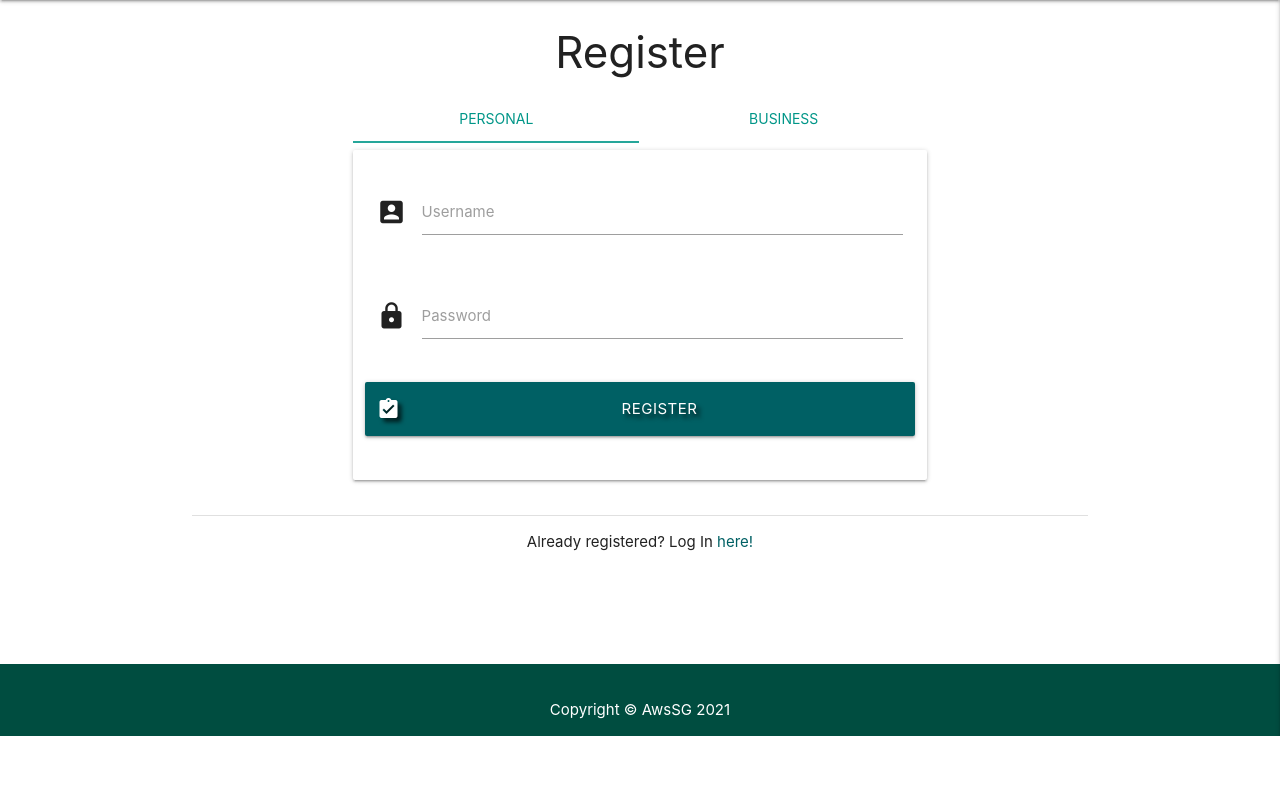
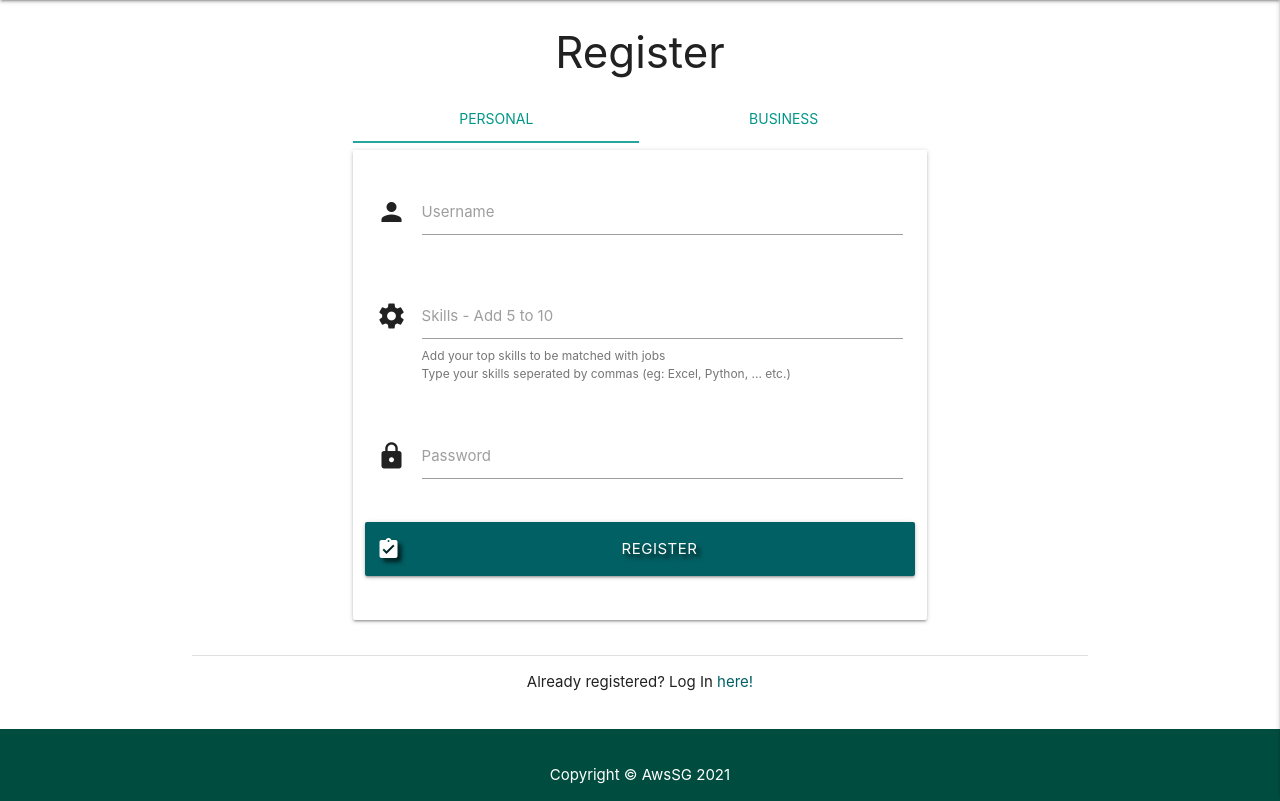
Before and after one commit to AwsSG/wurc, a Flask app: page /register in a window 1280 px wide. Shown: the part 64-865 px from the top of the page. Before the commit the page ends 800 px from the top, so only its background shows below. Run offline with Flask 2, Linux system fonts and the light colour scheme; some libraries are stand-ins or nearby versions.

Commit message:
Updated style on profile template, added skills input in personal registration

```diff
--- a/run.py
+++ b/run.py
@@ -78,7 +78,7 @@ def register():
             "username": request.form.get("username").lower(),
             "password": generate_password_hash(request.form.get("password")),
             "company": False,
-            "skills": ""
+            "skills": request.form.get("skills")
         }
         mongo.db.members.insert_one(register)
 
--- a/static/css/style.css
+++ b/static/css/style.css
@@ -64,3 +64,7 @@ flex: 1 0 auto;
 .tight {
     margin-bottom: 3px;
 }
+
+.card-panel .left-highlight {
+    border-left: 3px solid #e0e0e0;
+}
--- a/templates/fill_prof.html
+++ b/templates/fill_prof.html
@@ -193,7 +193,7 @@
         <!-- Skills input -->
         <div class="row">
             <div class="input-field col s12">
-                <input id="skills" name="skills" type="text" class="validate">
+                <input id="skills" name="skills" type="text" value="{{ username.skills }}" class="validate">
                 <label for="skills">Skills - Add 5 to 10</label>
                 <span class="helper-text">Type your skills seperated by
                     commas (eg: Excel, Python, ... etc.)</span>
--- a/templates/register.html
+++ b/templates/register.html
@@ -18,10 +18,20 @@
                 <!-- Username -->
                 <div class="row">
                     <div class="input-field col s12">
-                        <i class="material-icons prefix">account_box</i>
+                        <i class="material-icons prefix">person</i>
                         <input id="username" name="username" type="text" minlength="5" maxlength="15"
                             pattern="^[a-zA-Z0-9]{5,15}$" class="validate" required>
                         <label for="username">Username</label>
+                    </div>
+                </div>
+                <div class="row">
+                    <div class="input-field col s12">
+                        <i class="material-icons prefix">settings</i>
+                        <input id="skills" name="skills" type="text" class="validate">
+                        <span class="helper-text">Add your top skills to be matched with jobs</span>
+                        <label for="skills">Skills - Add 5 to 10</label>
+                        <span class="helper-text">Type your skills seperated by
+                            commas (eg: Excel, Python, ... etc.)</span>
                     </div>
                 </div>
                 <!-- password -->
@@ -49,7 +59,7 @@
                 <!-- Username -->
                 <div class="row">
                     <div class="input-field col s12">
-                        <i class="material-icons prefix">account_box</i>
+                        <i class="material-icons prefix">person</i>
                         <input id="busername" name="username" type="text" minlength="5" maxlength="15"
                             pattern="^[a-zA-Z0-9]{5,15}$" class="validate" required>
                         <label for="username">Username</label>
```
Also changed, not shown: templates/profile.html (+13 -7 lines), static/images/hero1.png (added), static/images/hero2.jpg (added).
